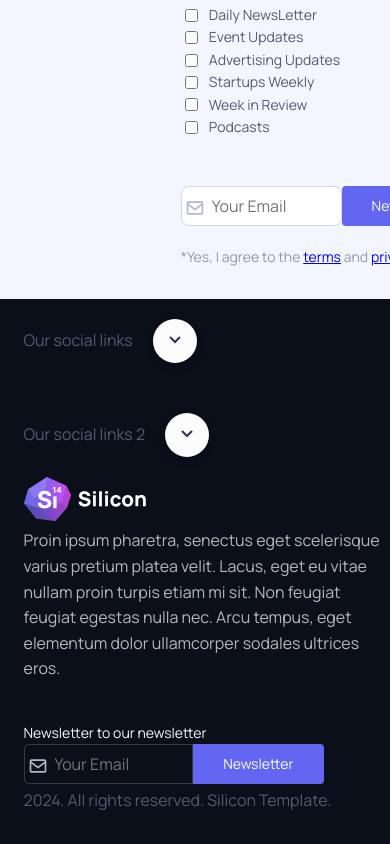
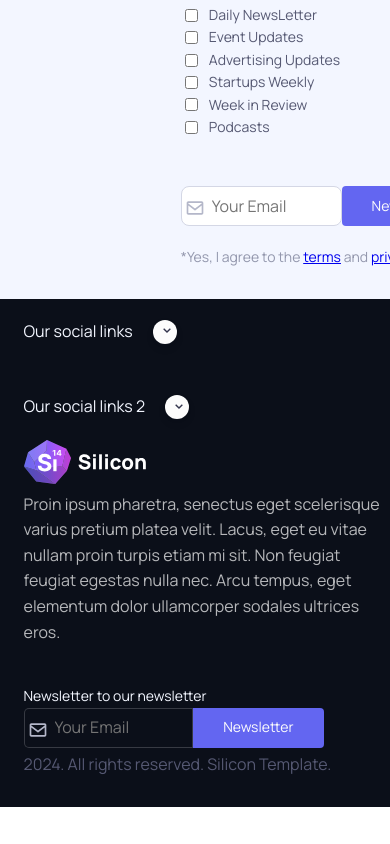
Before and after one commit to KimmoKAhola/Silicon-Kimmo-Ahola, a React (Vite) app: page /news in a window 390 px wide. Shown: the part 730-1574 px from the top of the page. After the commit the page ends 1537 px from the top, so only its background shows below. Built offline with nearby package versions, Linux system fonts and the light colour scheme; no server answers.

Commit message:
improved styling in dark footer

```diff
--- a/src/css/main.css
+++ b/src/css/main.css
@@ -892,18 +892,42 @@ input:focus {
 #dark-footer-mobile-accordion .dark-footer-accordion-item {
   display: flex;
   flex-direction: column;
+  gap: 20px;
 }
 @media (max-width: 991px) {
   #dark-footer-mobile-accordion {
     display: grid;
+    grid-template-columns: 1fr 1fr;
     gap: 50px;
     grid-row: 1;
   }
 }
+@media (max-width: 420px) {
+  #dark-footer-mobile-accordion {
+    grid-template-columns: 1fr;
+  }
+}
 #dark-footer-mobile-accordion .accordion-header {
   display: flex;
   gap: 20px;
   align-items: center;
+}
+#dark-footer-mobile-accordion .accordion-header p {
+  color: #F3F6FF;
+}
+#dark-footer-mobile-accordion .accordion-header .arrow-button {
+  display: flex;
+  align-items: center;
+  justify-content: center;
+}
+#dark-footer-mobile-accordion .accordion-header .arrow-button button {
+  color: #F3F6FF;
+  height: 24px;
+  width: 24px;
+}
+#dark-footer-mobile-accordion .accordion-header .arrow-button button img {
+  height: 16px;
+  width: 16px;
 }
 #dark-footer-mobile-accordion .social-links-accordion {
   display: none;
--- a/src/css/scss/sections/global/components/_footer-dark.scss
+++ b/src/css/scss/sections/global/components/_footer-dark.scss
@@ -88,24 +88,52 @@
 
 
 #dark-footer-mobile-accordion {
-  .dark-footer-accordion-item{
+  .dark-footer-accordion-item {
     display: flex;
     flex-direction: column;
+    gap: 20px;
   }
+
   display: none;
-  @include lg{
+  @include lg {
     display: grid;
+    grid-template-columns: 1fr 1fr;
     gap: 50px;
     grid-row: 1;
   }
+  @include mobile{
+    grid-template-columns: 1fr;
+  }
+
   .accordion-header {
     display: flex;
     gap: 20px;
     align-items: center;
+    p{
+      color: $gray-100;
+    }
+
+    .arrow-button {
+      display: flex;
+      align-items: center;
+      justify-content: center;
+
+      button {
+        color: $gray-100;
+        height: 24px;
+        width: 24px;
+
+        img {
+          height: 16px;
+          width: 16px;
+        }
+      }
+    }
   }
 
   .social-links-accordion {
     display: none;
+
     ul {
       display: grid;
     }
@@ -121,6 +149,7 @@
 
   .internal-links-accordion {
     padding-bottom: 20px;
+
     ul {
       display: grid;
     }
```
Also changed, not shown: 1 other file (tests, documents, lock files or other folders).
